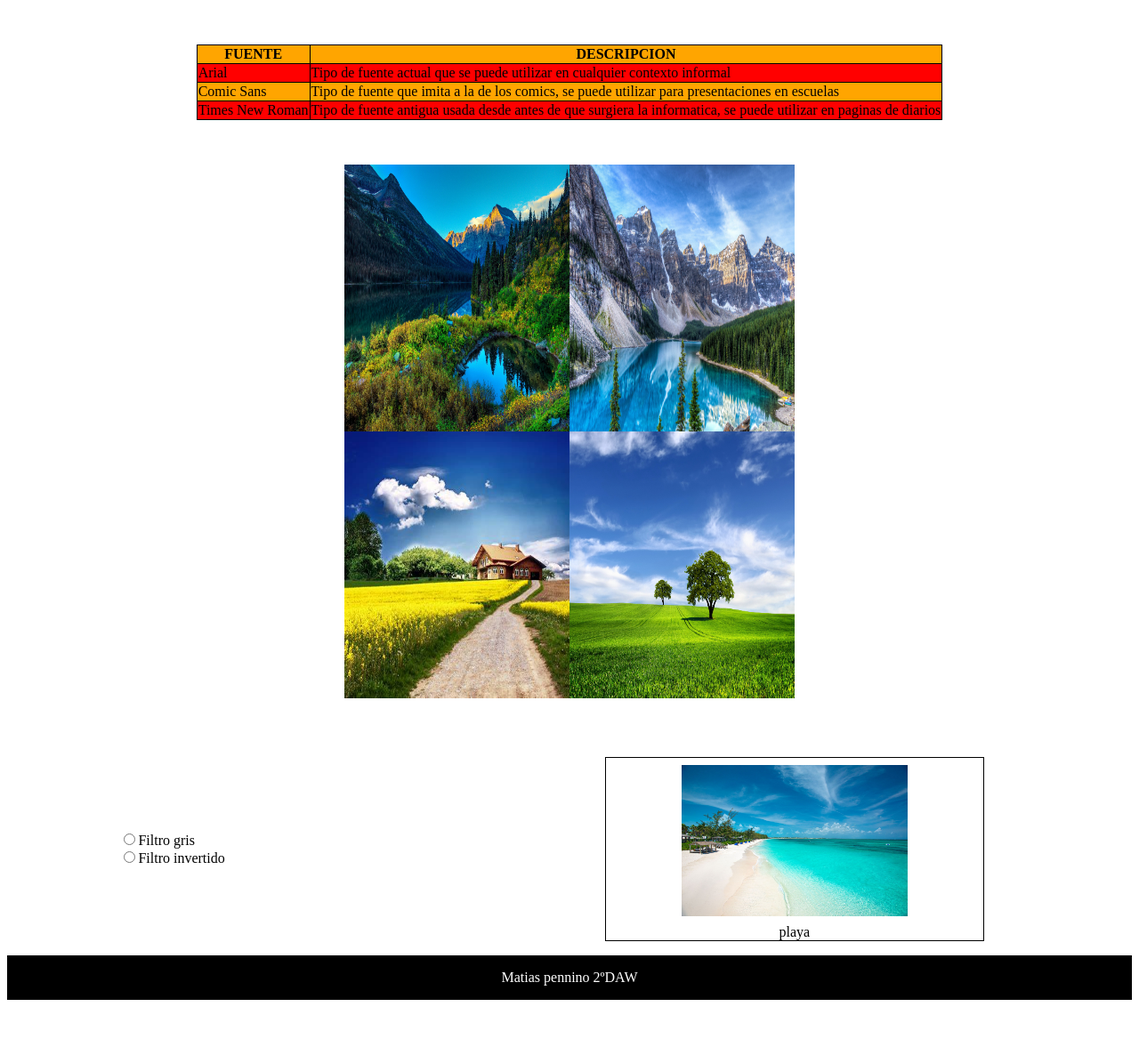
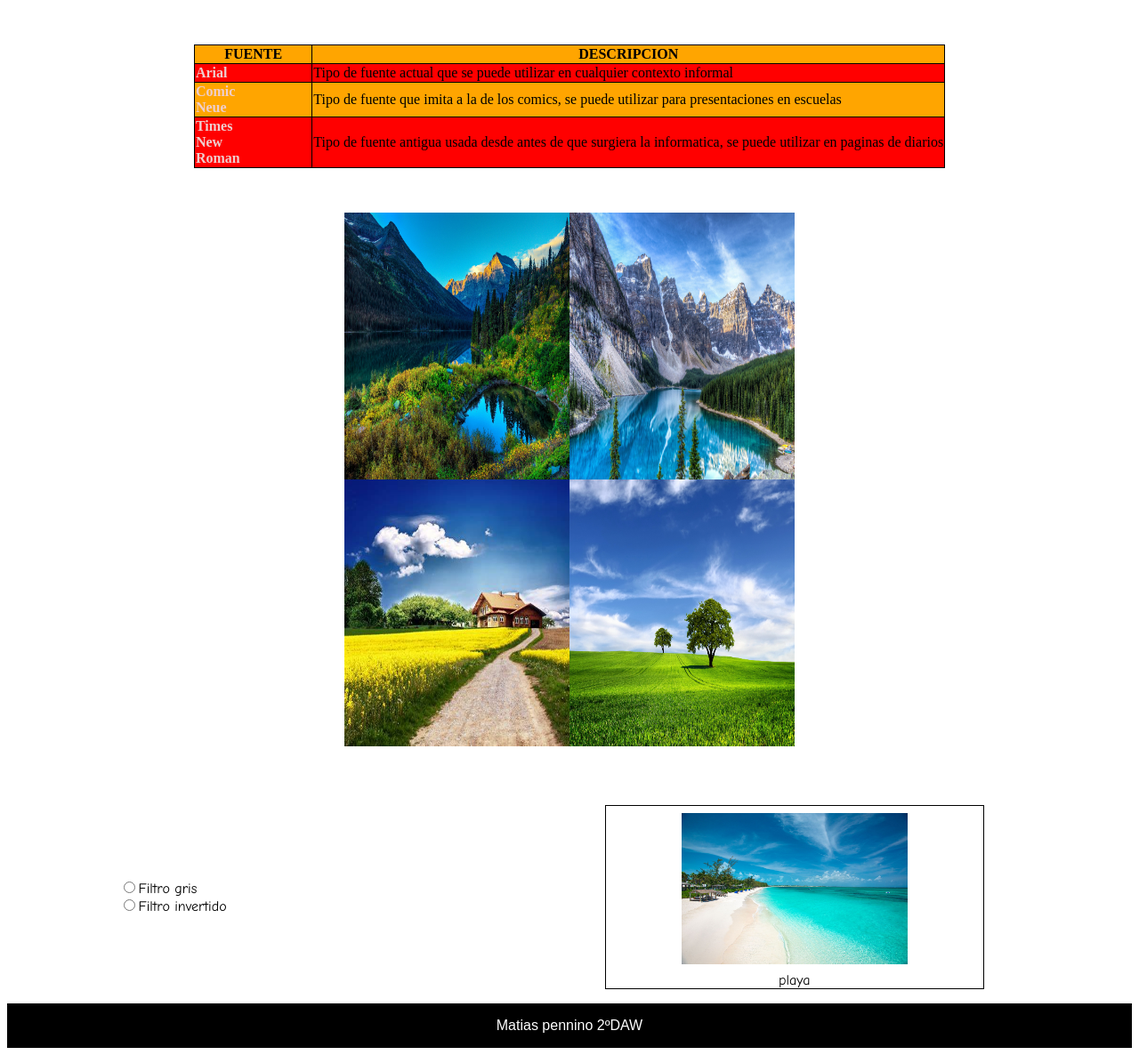
Before and after one commit to Pennii/DAW2, a PHP site: page /tarea3_u2_Pennino_Matias/index.html in a window 1280 px wide. Shown: the part 258-1444 px from the top of the page at 89% size. Before the commit the page ends 1382 px from the top, so only its background shows below. Run offline with PHP 8.4, Linux system fonts and the light colour scheme.

Commit message:
empresas

```diff
--- a/DiseInter/tarea3_u2_Pennino_Matias/index.html
+++ b/DiseInter/tarea3_u2_Pennino_Matias/index.html
@@ -6,10 +6,13 @@
     <meta name="viewport" content="width=device-width, initial-scale=1.0">
     <title>Document</title>
     <link rel="stylesheet" href="style.css">
+    <link rel="preconnect" href="https://fonts.googleapis.com">
+<link rel="preconnect" href="https://fonts.gstatic.com" crossorigin>
+<link href="https://fonts.googleapis.com/css2?family=Comic+Neue:ital,wght@0,300;0,400;0,700;1,300;1,400;1,700&display=swap" rel="stylesheet">
 </head>
 
 <body>
-    <header>
+    <header id="encabezado">
         <img src="img/yo.jpg" alt="" id="perfil">
         <h1>MATIAS PENNINO</h1>
     </header>
@@ -26,15 +29,15 @@
                     <th>DESCRIPCION</th>
                 </tr>
                 <tr>
-                    <td>Arial</td>
+                    <td><a style="text-decoration: none;" href="#pie">Arial</a></td>
                     <td>Tipo de fuente actual que se puede utilizar en cualquier contexto informal</td>
                 </tr>
                 <tr>
-                    <td>Comic Sans</td>
+                    <td><a style="text-decoration: none;" href="#ejercicio4">Comic Neue</a></td>
                     <td>Tipo de fuente que imita a la de los comics, se puede utilizar para presentaciones en escuelas</td>
                 </tr>
                 <tr>
-                    <td>Times New Roman</td>
+                    <td><a style="text-decoration: none;" href="#encabezado">Times New Roman</a></td>
                     <td>Tipo de fuente antigua usada desde antes de que surgiera la informatica, se puede utilizar en paginas de diarios</td>
                 </tr>
             </table>
@@ -59,7 +62,7 @@
             </div>
         </div>
     </main>
-    <footer>
+    <footer id="pie">
         <p>Matias pennino 2ºDAW</p>
     </footer>
 </body>
--- a/DiseInter/tarea3_u2_Pennino_Matias/style.css
+++ b/DiseInter/tarea3_u2_Pennino_Matias/style.css
@@ -3,6 +3,7 @@
     justify-content: center;
     align-items: center;
     height: 200px;
+    font-family: 'Times New Roman';
 }
 #perfil{
     width: 20%;
@@ -84,6 +85,7 @@
     justify-content: center;
     align-items: center;
     width: 100%;
+    font-family: "Comic neue";
 }
 
 #ejercicio4 div {
@@ -102,12 +104,7 @@
     width: 60%;
     padding: 2%;
 }
-#flitro-gris{
-    font-family: Arial;
-}
-#filtro-inv{
-    font-family: 'Times New Roman';
-}
+
 #ejercicio4:has(#gris:checked) #playa {
     filter: grayscale(100%);
 }
@@ -120,4 +117,5 @@
     color: white;
     display: flex;
     justify-content: center;
+    font-family: Arial;
 }
```
Also changed, not shown: DiseInter/tarea4_u2_pennino_matias/index.html (added, +18 -0 lines), DiseInter/tarea4_u2_pennino_matias/style.css (added, +32 -0 lines), DiseInter/tarea3_u2_Pennino_Matias/img/usuario.png (deleted), 2 other files.
